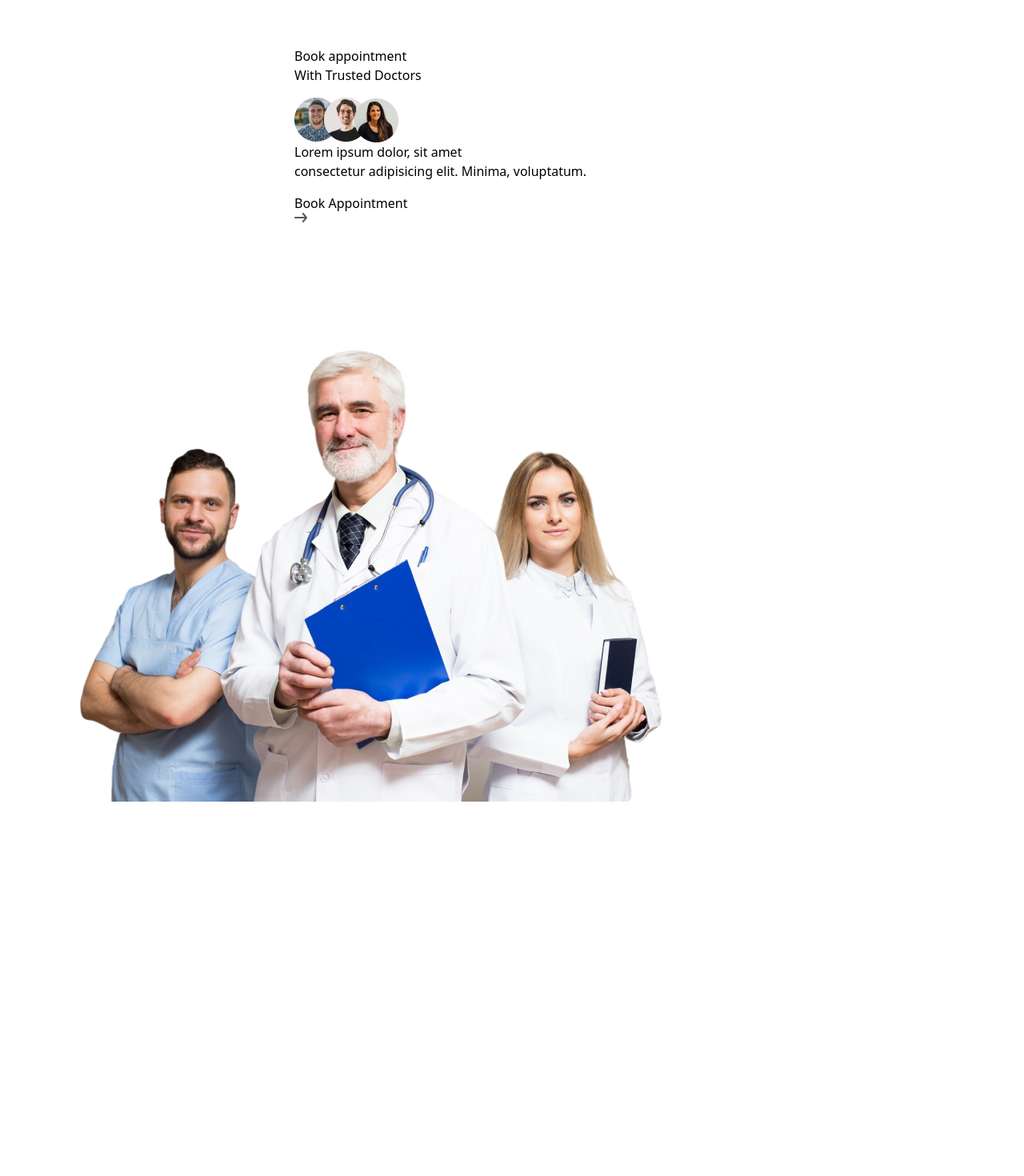
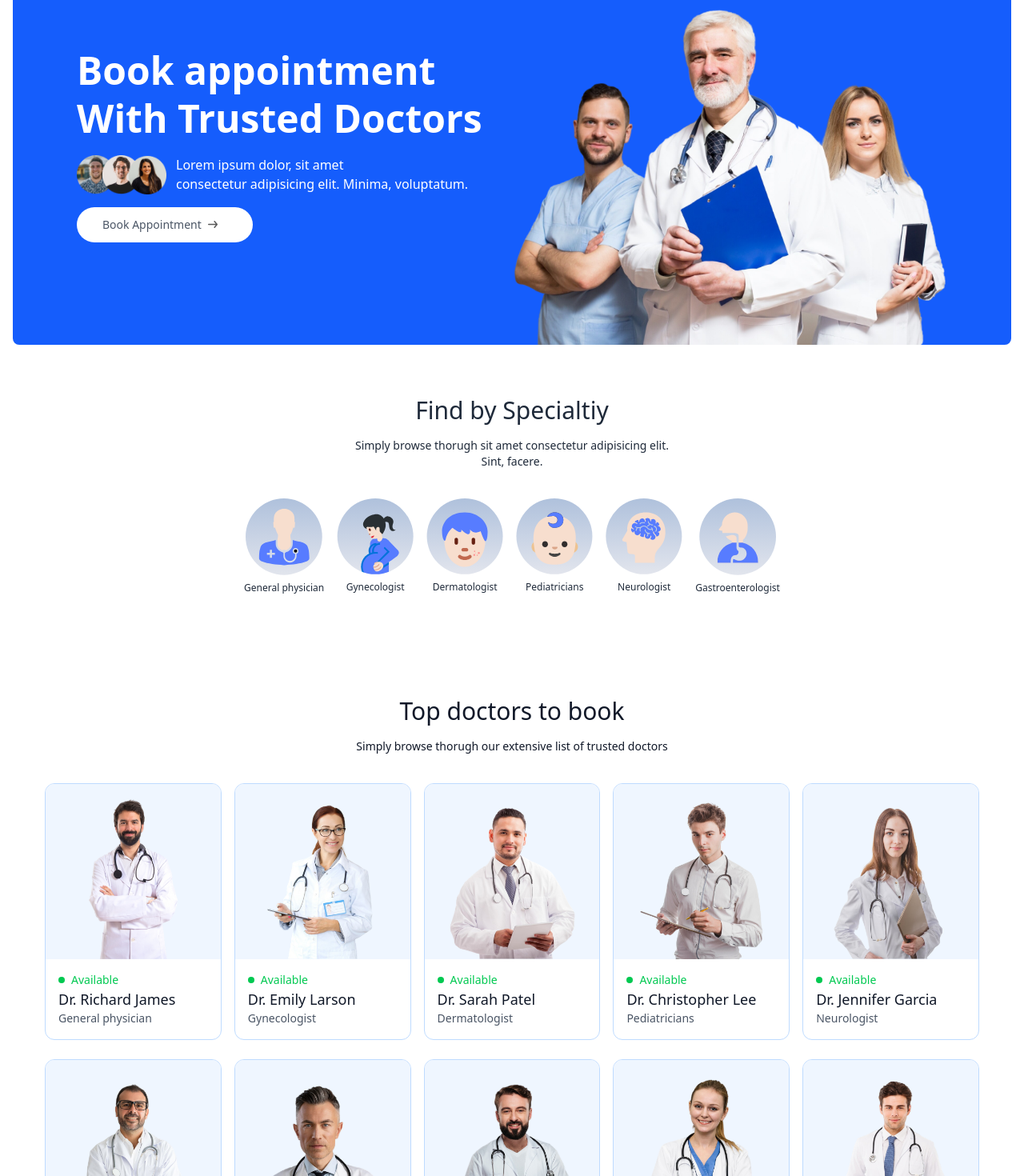
Before and after one commit to vaishal58/doctor-booking-app, a React (Vite) app in the folder frontend/: page / in a window 1280 px wide. Shown: the part 160-1630 px from the top of the page at 80% size. Before the commit the page ends 1162 px from the top, so only its background shows below. Built offline with nearby package versions, Linux system fonts and the light colour scheme.

Commit message:
home page design

```diff
--- a/frontend/src/components/Header.jsx
+++ b/frontend/src/components/Header.jsx
@@ -2,27 +2,27 @@ import React from "react";
 import { assets } from "../assets/assets";
 const Header = () => {
   return (
-    <div className="flex flex-col md:flex-row flex-wrap bg-primary rounded-lg px-6 md:px-10 lg:px-20">
+    <div className="flex flex-col md:flex-row flex-wrap bg-blue-600 rounded-lg px-6 md:px-10 lg:px-20">
       {/* left side */}
       <div className="md:w-1/2 flex flex-col item-start justify-center gap-4 py-10 m-auto md:py-[10vw]">
-        <p>
+        <p className="text-3xl md:text-4xl lg:text-5xl text-white font-semibold leading-tight md:leading-tight">
           Book appointment <br /> With Trusted Doctors
         </p>
-        <div>
-          <img src={assets.group_profiles} alt=""></img>
+        <div className="flex flex-col md:flex-row items-center gap-3 text-white">
+          <img className="w-28" src={assets.group_profiles} alt=""></img>
           <p>
-            Lorem ipsum dolor, sit amet <br /> consectetur adipisicing elit.
+            Lorem ipsum dolor, sit amet <br className="hidden sm:block" /> consectetur adipisicing elit.
             Minima, voluptatum.
           </p>
         </div>
-        <a href="">
-          Book Appointment <img src={assets.arrow_icon}></img>
+        <a href="#speciality" className="flex items-center w-55 gap-2 bg-white px-8 py-3 rounded-full text-gray-600 text-sm m-auto md:m-0 hover:scale-105 transition-all duration-300">
+          Book Appointment <img className="w-3" src={assets.arrow_icon}></img>
         </a>
       </div>
 
       {/* right side */}
-      <div>
-        <img src={assets.header_img} alt=""></img>
+      <div className="md:w-1/2 relative">
+        <img className="w-full md:absolute bottom-0 h-auto rounded-lg" src={assets.header_img} alt=""></img>
       </div>
     </div>
   );
--- /dev/null
+++ b/frontend/src/components/SpecialityMenu.jsx
@@ -0,0 +1,24 @@
+import React from 'react'
+import { specialityData } from '../assets/assets'
+import {Link} from 'react-router-dom'
+const SpecialityMenu = () => {
+  return (
+    <div className='flex flex-col items-center gap-4 py-16 text-gray-800' id='speciality'>
+      <h1 className='text-3xl font-medium'>Find by Specialtiy</h1>
+      <p className='sm:w-1/3 text-center text-sm'>Simply browse thorugh  sit amet consectetur adipisicing elit. Sint, facere.
+      </p>
+
+       <div className='flex flex-row sm:justify-center gap-4 pt-5 w-full overflow-scroll'>
+         {specialityData.map((item,index)=>(
+           <Link onClick={()=>scrollTo(0,0)} className='flex flex-col items-center text-xs cursor-pointer flex-shrink-0 hover:translate-y-[10px] transition-all duration-500' key={index} to={`/doctors/${item.speciality}`}>
+           <img className='w-16 sm:w-24 mb-2' src={item.image} alt="" />
+           <p>{item.speciality}</p>
+           </Link>
+         ))}
+       </div>
+
+    </div>
+  )
+}
+
+export default SpecialityMenu
--- /dev/null
+++ b/frontend/src/components/TopDoctors.jsx
@@ -0,0 +1,33 @@
+import React, { useContext } from 'react'
+// import { doctors } from '../assets/assets'
+import { useNavigate } from 'react-router-dom'
+import { AppContext } from '../context/AppContext';
+
+const TopDoctors = () => {
+  const navigate=useNavigate();
+  const {doctors}=useContext(AppContext)
+    return (
+    <div className='flex flex-col items-center gap-4 my-16 text-gray-900 md:mx-10'>
+      <h1 className='text-3xl font-medium'>Top doctors to book</h1>
+      <p className='sm:w-1/3 text-center text-sm'>Simply browse thorugh our extensive list of trusted doctors</p>
+      <div className='w-full grid [grid-template-columns:auto_auto_auto_auto_auto]  gap-4 pt-5 gap-y-6 place-items-center'>
+        {doctors.slice(0,10).map((item,index)=>(
+           <div onClick={()=>navigate(`/appointment/${item._id}`)} className='border border-blue-200 rounded-xl overflow-hidden cursor-pointer hover:translate-y-[-10px] transition-all duration-500' key={index}>
+            <img className='bg-blue-50' src={item.image} alt=""></img>
+            <div className='p-4'>
+               <div className='flex items-center gap-2 text-sm text-center text-green-500'>
+                <p className='w-2 h-2 bg-green-500 rounded-full'></p>
+                <p>Available</p>
+               </div>
+               <p className='text-gray-900 text-lg font-medium'>{item.name}</p>
+               <p className='text-gray-600 text-sm'>{item.speciality}</p>
+            </div>
+           </div>
+        ))}
+      </div>
+      <button onClick={()=>{navigate('/doctors'); scrollTo(0,0)}} className='bg-blue-50 text-gray-600 px-12 py-3 rounded-full mt-10'>more</button>
+    </div>
+  )
+}
+
+export default TopDoctors
--- /dev/null
+++ b/frontend/src/context/AppContext.jsx
@@ -0,0 +1,14 @@
+import { createContext } from "react";
+import { doctors } from "../assets/assets";
+export const AppContext=createContext()
+const AppContextProvider=(props)=>{
+    const value={
+           doctors
+    }
+    return(
+        <AppContext.Provider value={value}>
+            {props.children}
+        </AppContext.Provider>
+    )
+}
+export default AppContextProvider
--- a/frontend/src/index.css
+++ b/frontend/src/index.css
@@ -2,3 +2,6 @@
 .active hr{
  @apply block
 }
+::-webkit-scrollbar{
+ @apply hidden
+}
--- a/frontend/src/main.jsx
+++ b/frontend/src/main.jsx
@@ -3,8 +3,12 @@ import { createRoot } from 'react-dom/client'
 import './index.css'
 import App from './App.jsx'
 import {BrowserRouter} from 'react-router-dom'
+import AppContextProvider from './context/AppContext.jsx'
 createRoot(document.getElementById('root')).render(
   <BrowserRouter>
+  <AppContextProvider>
     <App />
+  </AppContextProvider>
+
   </BrowserRouter>,
 )
--- a/frontend/src/pages/Home.jsx
+++ b/frontend/src/pages/Home.jsx
@@ -1,10 +1,14 @@
 import React from 'react'
 import Header from '../components/Header'
+import SpecialityMenu from '../components/SpecialityMenu'
+import TopDoctors from '../components/TopDoctors'
 
 const Home = () => {
   return (
     <div>
     <Header></Header>
+    <SpecialityMenu></SpecialityMenu>
+    <TopDoctors></TopDoctors>
     </div>
   )
 }
```
